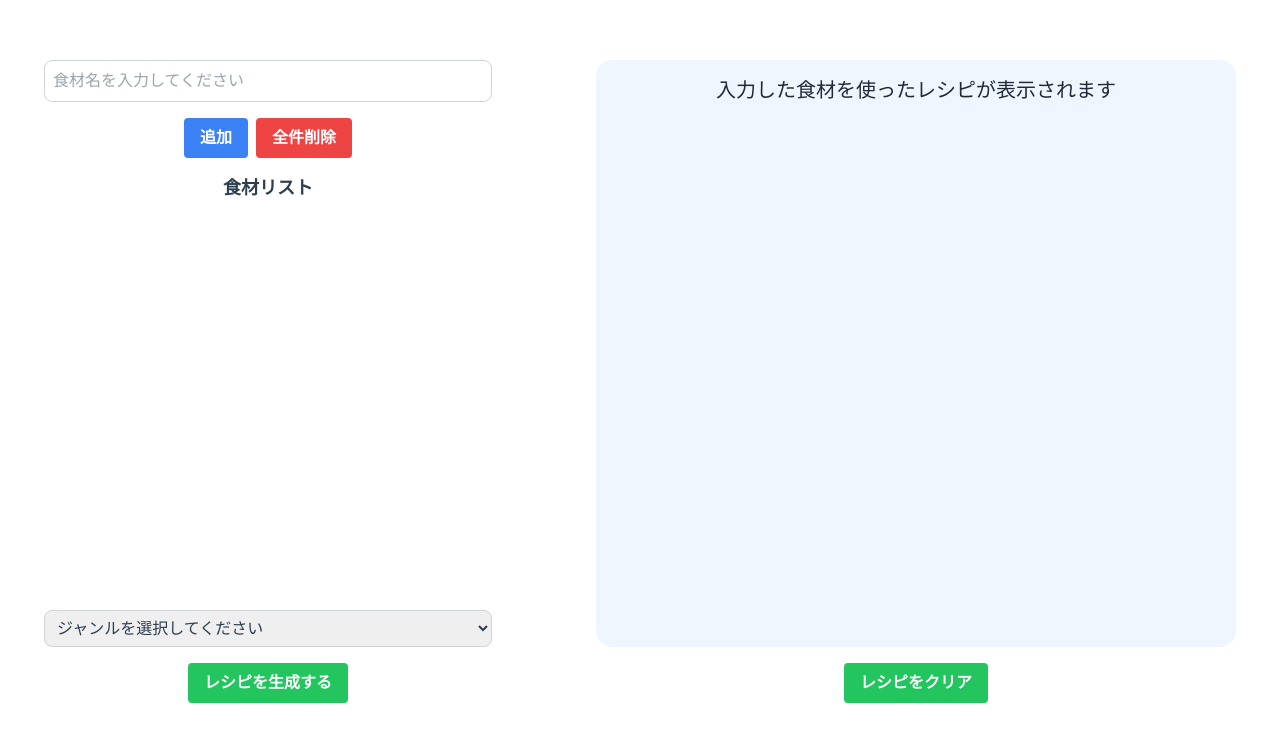
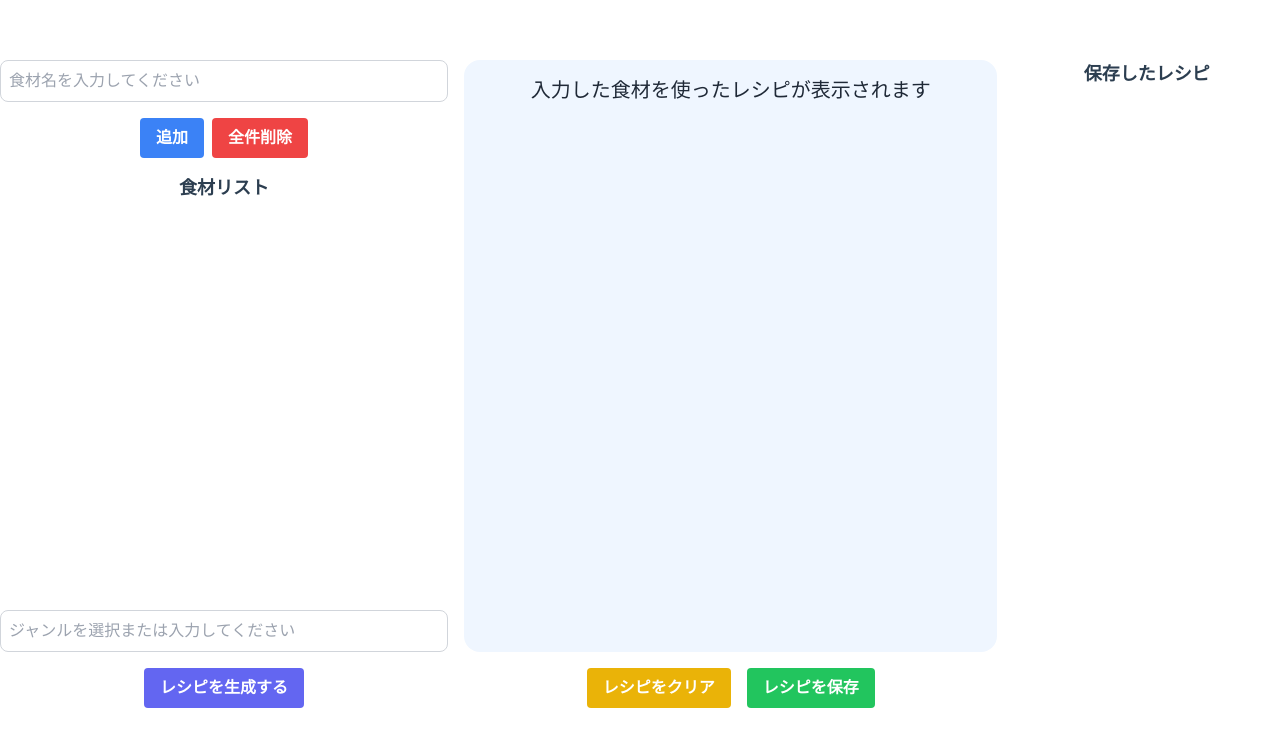
Before and after one commit to KaShiratsuchi/practice, a Vue app in the folder recipe-app/: page / in a window 1280 px wide. Shown: the top 746 px of the page. Built offline with nearby package versions, Linux system fonts and the light colour scheme.

Commit message:
レシピ保存機能を追加

```diff
--- a/recipe-app/src/App.vue
+++ b/recipe-app/src/App.vue
@@ -1,6 +1,6 @@
 
 <template>
-  <div class="container flex m-auto gap-4">
+  <div class="container m-auto gap-4">
     <InputArea/>
     <!-- <OutputArea/> -->
   </div>
--- a/recipe-app/src/components/InputArea.vue
+++ b/recipe-app/src/components/InputArea.vue
@@ -1,4 +1,5 @@
 <template>
+  <div class="flex gap-4">
     <div id="inputArea" class="container w-1/2 max-w-md mx-auto">
       <input type="text" v-model="newIngredient" v-on:keyup.enter="addIngredient" placeholder="食材名を入力してください" class="input border border-gray-300 p-2 rounded-lg w-full mb-4">
       <button @click="addIngredient" class="btn bg-blue-500 hover:bg-blue-700 text-white font-bold py-2 px-4 rounded mr-2">追加</button>
@@ -16,18 +17,19 @@
             </li>
           </ul>
       </div>
-    <select v-model="selectedGenre" name="genre" id="genre" class="select border border-gray-300 p-2 rounded-lg w-full">
-      <option value="">ジャンルを選択してください</option>
-      <option value="和食">和食</option>
-      <option value="洋食">洋食</option>
-      <option value="中華">中華</option>
-      <option value="その他">その他</option>
-    </select>
+      <input list="genres" v-model="selectedGenre" name="genre" id="genre" class="select border border-gray-300 p-2 rounded-lg w-full" placeholder="ジャンルを選択または入力してください">
+      <datalist id="genres">
+        <option value="和食"></option>
+        <option value="洋食"></option>
+        <option value="中華"></option>
+        <option value="スイーツ"></option>
+        <option value="その他"></option>
+      </datalist>
       <p class="my-4 text-red-500">{{ errorMessage }}</p>
-    <button @click="sendData" class="btn bg-green-500 hover:bg-green-700 text-white font-bold py-2 px-4 rounded">レシピを生成する</button>
+      <button @click="generateRecipe" class="btn bg-indigo-500 hover:bg-indigo-700 text-white font-bold py-2 px-4 rounded">レシピを生成する</button>
     </div>
     <div class="container w-1/2 mx-auto flex flex-col items-center">
-    <div id="outputArea" class=" bg-blue-50 rounded-2xl p-4 h-full w-full">
+      <div id="outputArea" class=" bg-blue-50 rounded-2xl px-8 py-4 h-full w-full">
         <div v-if="showDefaultMessage">
           <p class="text-xl text-gray-800">入力した食材を使ったレシピが表示されます</p>
         </div>
@@ -50,28 +52,56 @@
           </ul>
         </div>
       </div>
-    <button @click="clearRecipe" class="btn bg-green-500 hover:bg-green-700 text-white font-bold py-2 px-4 rounded mt-4">レシピをクリア</button>
+      <div class="flex gap-4">
+        <button @click="clearRecipe" class="btn bg-yellow-500 hover:bg-yellow-700 text-white font-bold py-2 px-4 rounded mt-4">レシピをクリア</button>
+        <button @click="saveRecipe" class="btn bg-green-500 hover:bg-green-700 text-white font-bold py-2 px-4 rounded mt-4">レシピを保存</button>
       </div>
+    </div>
+    <div class="container w-1/4 mx-auto">
+      <div class="">
+        <h2 class="text-lg font-bold mb-4">保存したレシピ</h2>
+        <ul class="space-y-3">
+          <li v-for="(recipe, index) in savedRecipes" :key="`saved-${index}`" class="flex justify-between py-1.5 px-4">
+            <p class="bg-white rounded-lg  items-center cursor-pointer " @click="() => showRecipe(recipe)">
+              {{ recipe.title }}
+            </p>
+            <button @click="deleteRecipe(index)" class="text-sm bg-red-500 hover:bg-red-700 text-white font-bold py-1 px-2 rounded-lg shadow">
+              削除
+            </button>
+          </li>
+        </ul>
+      </div>
+    </div>
+  </div>
+
 </template>
 
 <script setup>
 /* eslint-disable */
-import { ref } from 'vue';
+import { ref, onMounted } from 'vue';
 import axios from 'axios';
 
+// 食材リスト
 const ingredients = ref([]);
+// 入力した食材
 const newIngredient = ref("");
+// ジャンル
 const selectedGenre = ref("");
+// レシピ
 const recipeData = ref();
+// エラーメッセージ
 const errorMessage = ref("");
 
+// レシピの情報
 const recipeTitle = ref("");
 const recipeIngredients = ref([]);
 const recipeSteps = ref([]);
 
+// ロード関連
 const loading = ref(false);
 const showDefaultMessage = ref(true);
 
+// 食材追加
 const addIngredient = () => {
   if(newIngredient.value !== ""){
     ingredients.value.push(newIngredient.value);
@@ -79,15 +109,19 @@ const addIngredient = () => {
   }
 }
 
+// 食材削除
 const removeIngredient = (index) =>{
   ingredients.value.splice(index, 1);
 }
 
+// 全件削除
 const removeAllIngredient = () => {
   ingredients.value = [];
 }
 
-const sendData = async () => {
+// レシピ生成
+const generateRecipe = async () => {
+  // 食材が空の場合APIをコールせずにエラーメッセージを表示
   if (ingredients.value.length === 0) {
     errorMessage.value = '食材を入力してください';
     return;
@@ -97,6 +131,7 @@ const sendData = async () => {
     showDefaultMessage.value = false;
   }
 
+  // APIをコール
   try {
     const response = await axios.post('http://localhost:5000/generate-recipe', {
       ingredients: ingredients.value,
@@ -126,7 +161,7 @@ const sendData = async () => {
       recipeSteps.value = stepsText.split(/(?=\d\.)/).map(s => s.trim()); // 数字の前で分割
     };
 
-    // sendData関数内でparseRecipeDataを呼び出す
+    // generateRecipe関数内でparseRecipeDataを呼び出す
     recipeData.value = parseRecipeData(response.data.recipe);
     loading.value = false;
   } catch (error) {
@@ -135,14 +170,58 @@ const sendData = async () => {
   }
 };
 
+// レシピをクリア
 const clearRecipe = () => {
   // レシピデータのクリア
   recipeTitle.value = "";
   recipeIngredients.value = [];
   recipeSteps.value = [];
   removeAllIngredient()
-  // デフォルトメッセージを表示する
+  selectedGenre.value = "";
+  // デフォルトメッセージを表示
   showDefaultMessage.value = true;
+};
+
+// レシピの保存
+const savedRecipes = ref([]);
+
+const saveRecipe = () => {
+  if (savedRecipes.value.length >= 11) {
+    alert('保存できるレシピの最大数に達しました。');
+    return;
+  }
+
+  const newRecipe = {
+    title: recipeTitle.value,
+    ingredients: recipeIngredients.value,
+    steps: recipeSteps.value
+  };
+
+  savedRecipes.value.push(newRecipe);
+  localStorage.setItem('savedRecipes', JSON.stringify(savedRecipes.value));
+};
+
+const loadSavedRecipes = () => {
+  const recipes = localStorage.getItem('savedRecipes');
+  if (recipes) {
+    savedRecipes.value = JSON.parse(recipes);
+  }
+};
+
+const deleteRecipe = (index) => {
+  savedRecipes.value.splice(index, 1);
+  localStorage.setItem('savedRecipes', JSON.stringify(savedRecipes.value));
+};
+
+onMounted(() => {
+  loadSavedRecipes();
+});
+
+const showRecipe = (recipe) => {
+  recipeTitle.value = recipe.title;
+  recipeIngredients.value = recipe.ingredients;
+  recipeSteps.value = recipe.steps;
+  showDefaultMessage.value = false;
 };
 
 </script>
```
Lines whose indentation alone changed are shown as unchanged.
